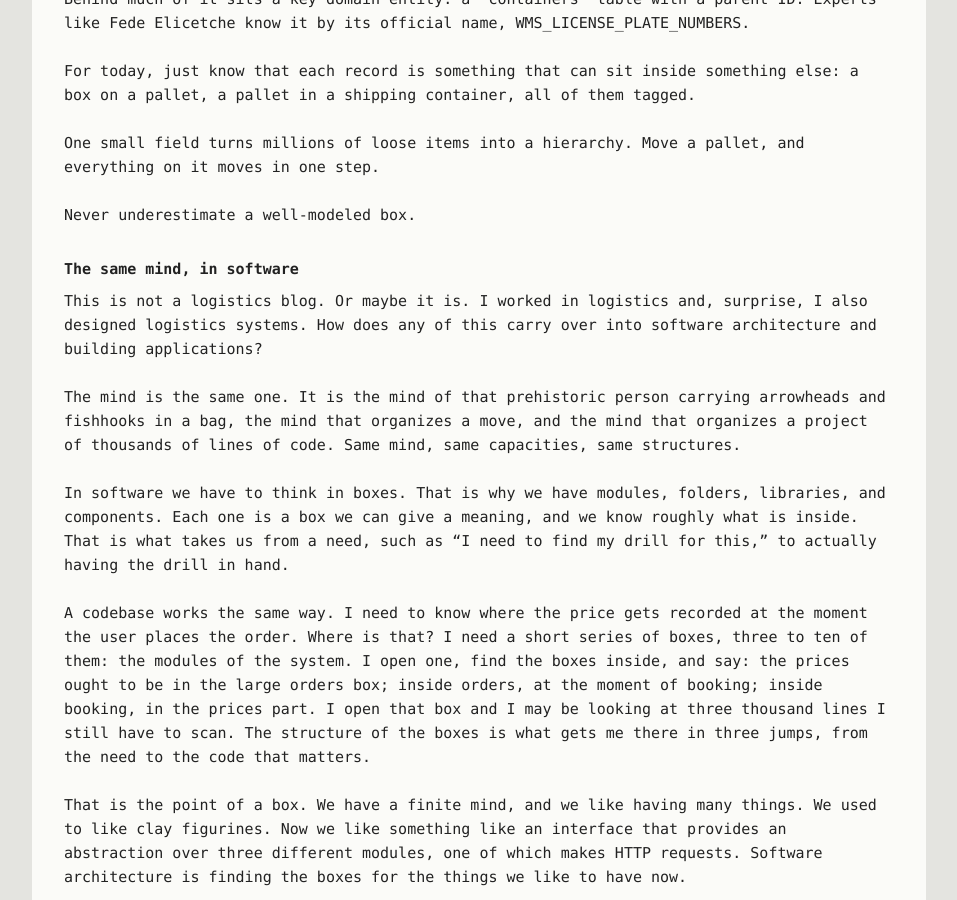
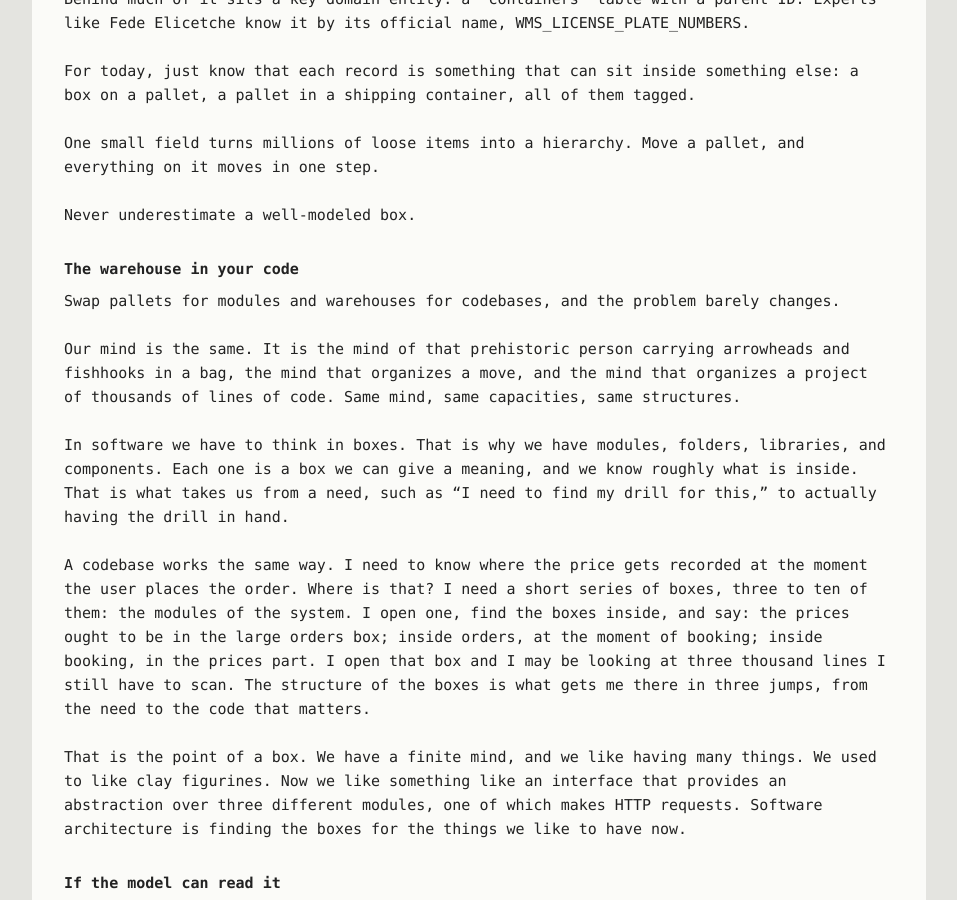
Before and after one commit to the-guish/the-dog-ate-my-typewriter, a Jekyll site: the page built from _posts/2026-11-01-my-dear-box.md, in a window 1280 px wide and 900 px high, scrolled down 1388 px. Shown: the whole window, without its empty margins (161-1118 px from the left). Built offline with Jekyll 4.4.1, drawn with Linux system fonts in a browser that asks for light colours; our own code applies the rules of GitHub Pages for plain Markdown files.

Commit message:
Open the software section on the warehouse in your code
Pallets become modules and warehouses become codebases. The old logistics-blog opener goes, and the prehistoric mind sentence follows.

Co-authored-by: Luis Castro <the-guish@users.noreply.github.com>

```diff
--- a/_posts/2026-11-01-my-dear-box.md
+++ b/_posts/2026-11-01-my-dear-box.md
@@ -32,11 +32,11 @@ One small field turns millions of loose items into a hierarchy. Move a pallet, a
 
 Never underestimate a well-modeled box.
 
-## The same mind, in software
+## The warehouse in your code
 
-This is not a logistics blog. Or maybe it is. I worked in logistics and, surprise, I also designed logistics systems. How does any of this carry over into software architecture and building applications?
+Swap pallets for modules and warehouses for codebases, and the problem barely changes.
 
-The mind is the same one. It is the mind of that prehistoric person carrying arrowheads and fishhooks in a bag, the mind that organizes a move, and the mind that organizes a project of thousands of lines of code. Same mind, same capacities, same structures.
+Our mind is the same. It is the mind of that prehistoric person carrying arrowheads and fishhooks in a bag, the mind that organizes a move, and the mind that organizes a project of thousands of lines of code. Same mind, same capacities, same structures.
 
 In software we have to think in boxes. That is why we have modules, folders, libraries, and components. Each one is a box we can give a meaning, and we know roughly what is inside. That is what takes us from a need, such as "I need to find my drill for this," to actually having the drill in hand.
 
```
